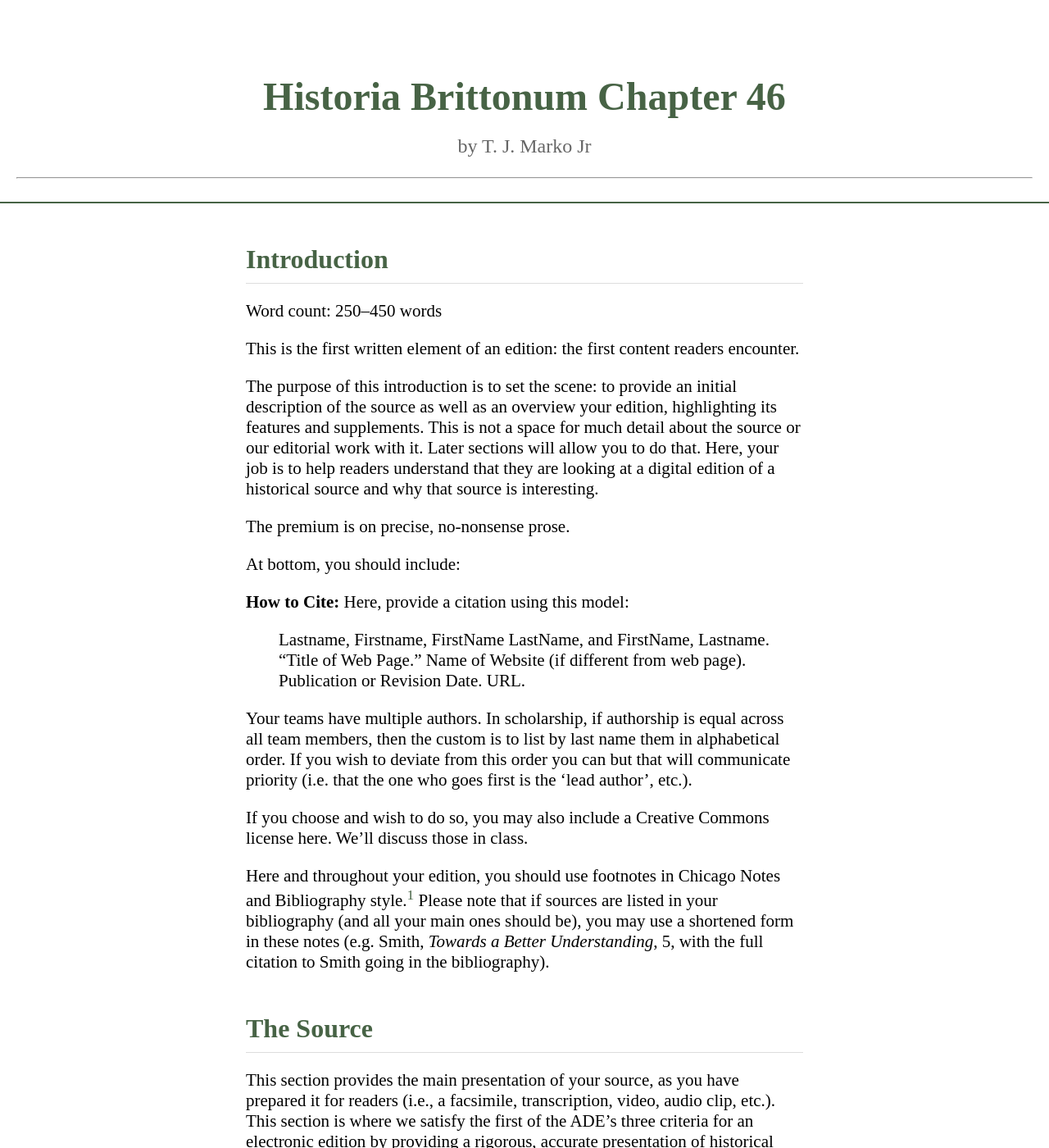
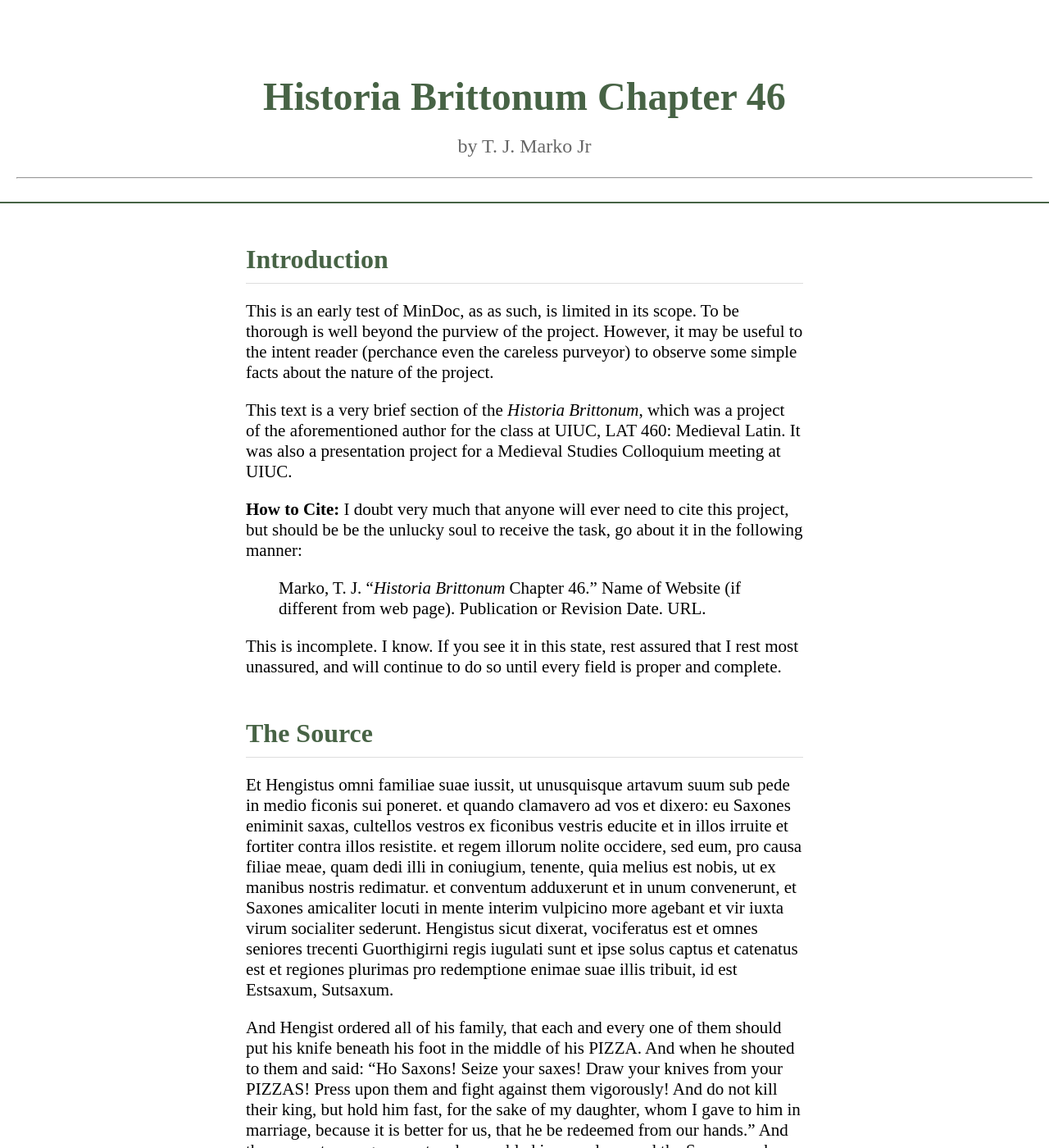
Before and after one commit to tjmarko21-hub/scratch_files_by_robbins_2, a Jekyll site: the page built from index.markdown, in a window 1280 px wide and 1400 px high. Shown: the whole window at 82% size. Built offline with Jekyll 4.4.1, drawn with Linux system fonts in a browser that asks for light colours; some web fonts are replaced; our own code applies the rules of GitHub Pages for plain Markdown files; some of the changed text lies outside the part shown.

Commit message:
Update index.markdown
Initial content dump from original scratch_files_by_robbins

```diff
--- a/index.markdown
+++ b/index.markdown
@@ -4,93 +4,49 @@ layout: single_page
 
 # Introduction
 
-Word count: 250–450 words
+This is an early test of MinDoc, as as such, is limited in its scope. To be thorough is well beyond the purview of the project. However, it may be useful to the intent reader (perchance even the careless purveyor) to observe some simple facts about the nature of the project.
 
-This is the first written element of an edition: the first content readers encounter.
-
-The purpose of this introduction is to set the scene: to provide an initial description of the source as well as an overview your edition, highlighting its features and supplements. This is not a space for much detail about the source or our editorial work with it. Later sections will allow you to do that. Here, your job is to help readers understand that they are looking at a digital edition of a historical source and why that source is interesting.
-
-The premium is on precise, no-nonsense prose.
-
-At bottom, you should include:
+This text is a very brief section of the _Historia Brittonum_, which was a project of the aforementioned author for the class at UIUC, LAT 460: Medieval Latin. It was also a presentation project for a Medieval Studies Colloquium meeting at UIUC.
 
 **How to Cite:**
-Here, provide a citation using this model:
+I doubt very much that anyone will ever need to cite this project, but should be be the unlucky soul to receive the task, go about it in the following manner:
 
-> Lastname, Firstname, FirstName LastName, and FirstName, Lastname. “Title of Web Page.” Name of Website (if different from web page). Publication or Revision Date. URL.
+> Marko, T. J. “_Historia Brittonum_ Chapter 46.” Name of Website (if different from web page). Publication or Revision Date. URL.
 
-Your teams have multiple authors.  In scholarship, if authorship is equal across all team members, then the custom is to list by last name them in alphabetical order.  If you wish to deviate from this order you can but that will communicate priority (i.e. that the one who goes first is the 'lead author', etc.).
-
-If you choose and wish to do so, you may also include a Creative Commons license here. We'll discuss those in class.
-
-Here and throughout your edition, you should use footnotes in Chicago Notes and Bibliography style.[^1]  Please note that if sources are listed in your bibliography (and all your main ones should be), you may use a shortened form in these notes (e.g. Smith, _Towards a Better Understanding_, 5, with the full citation to Smith going in the bibliography).
+This is incomplete. I know. If you see it in this state, rest assured that I rest most unassured, and will continue to do so until every field is proper and complete.
 
 # The Source
 
-This section provides the main presentation of your source, as you have prepared it for readers (i.e., a facsimile, transcription, video, audio clip, etc.). This section is where we satisfy the first of the ADE’s three criteria for an electronic edition by providing a rigorous, accurate presentation of historical material.
+Et Hengistus omni familiae suae iussit, ut unusquisque artavum suum sub pede in medio ficonis sui poneret. et quando clamavero ad vos et dixero: eu Saxones eniminit saxas, cultellos vestros ex ficonibus vestris educite et in illos irruite et fortiter contra illos resistite. et regem illorum nolite occidere, sed eum, pro causa filiae meae, quam dedi illi in coniugium, tenente, quia melius est nobis, ut ex manibus nostris redimatur. et conventum adduxerunt et in unum convenerunt, et Saxones amicaliter locuti in mente interim vulpicino more agebant et vir iuxta virum socialiter sederunt. Hengistus sicut dixerat, vociferatus est et omnes seniores trecenti Guorthigirni regis iugulati sunt et ipse solus captus et catenatus est et regiones plurimas pro redemptione enimae suae illis tribuit, id est Estsaxum, Sutsaxum.
 
-{% assign media = site.mindoc_media | where: "page", "source" %}
-{% include media_next.html pages=media %}
-
-For the presentation of some sources, it may make sense to break up the presentation into multiple pages. For that, as needed, we can use a more book like template (binding multiple pages together) that I can provide. Nonetheless, this page should be the page from which all presentations of the source itself start.
-
-This may also be a space where editorial annotations are provided, such as notes on provenance, archival location, transcription, and more. If possible, a link to the source’s permanent digital location should be included here as well as a citation for that location. This should be done in consultation with the instructors, editorial board, and peer reviewers.
-
-Please note: some presentations may benefit from a multipage format (rather than one scrolling page, as here). I can make a multipage template available to you as needed.
+And Hengist ordered all of his family, that each and every one of them should put his knife beneath his foot in the middle of his PIZZA. And when he shouted to them and said: “Ho Saxons! Seize your saxes! Draw your knives from your PIZZAS! Press upon them and fight against them vigorously! And do not kill their king, but hold him fast, for the sake of my daughter, whom I gave to him in marriage, because it is better for us, that he be redeemed from our hands.” And they came to an agreement and assembled in one place, and the Saxons spoke with friendliness in their minds, meanwhile the Saxons acted in the manner of a fox, and they sat in fellowship, man next to man. Just as Hengist had said, he gave the cry and all three hundred elders of King Gwrtheyrn were slit in the throat and he himself was captured and chained and he gave to them many regions for his PIZZA redemption, that is, Essex and Sussex.
 
 # About this Source
 
-Word count: 1000 words (excluding footnotes)
+In this chapter, we see the infamous "Treachery of the Long Knives." The British king, Gwrtheyrn (often called in Modern English Vortigern) has invited the Saxon brothers, Hengist and Horsa, to Britain, unaware that he is about to be betrayed by them. This passage bears interest for a few reasons.
 
-This section contains a short biography or history of your source. This section helps readers understand the context in which the source was made, and the kinds of historical topics and questions it illuminates.  It also helps to satisfy the second of the ADE’s "Minimum Standards for Electronic Editions," explanatory annotation.
-
-"About this Source" should answer questions like:
-
-- How, when, and where was this artifact created?
-- For what purpose? To what effect?
-- Who used it, when, where, why?
-- What sorts of histories and historical debates has it been used in? How might we use it in our explorations of the past today?
-
-To answer these questions, you will be drawing on your collective research for the Research Assignment.
-
-The target length of this section is about 1000 words, exclusive of notes. It should contain footnotes that substantiate and support your research into the artifact and its history. Here, as throughout, the focus should be on clean, clear prose.
+> 1. The central tool of the Saxons in their treachery is their knives, which are called by three names: _arvatus_, _saxa_, and _cultellus_. The second of these is _not_ a Latin word, but is rather a Germanic term for a type of long, broad knife, called in Old English, a _seax_. This word is actually the origin of the word, "Saxon."
+> 2. There are two different words for "give" in the passage. The first, _dedi_ (from _dare_) appears in relation to Hengist "giving" his daughter in marriage to Gwrtheyrn, and the second, _tribuit_ (from _tribere_) when Gwrtheyrn is forced against his will to give Essex and Sussex to the Saxons.
+> 3. The verb, _enimit_ is not in the proper imperative form, and that is because it is not a Latin word at all, but an approximation of an Old English word in the imperative, _nimað_, which means "take."
 
 # About this Edition
 
-This section should state the principles and choices that guided your editorial work. It helps satisfy the last of the ADE’s criteria, by explaining to readers just how you produced the copy of the source presented here.
+The Latin text shown above comes from [The Latin Library](https://www.thelatinlibrary.com/histbrit.html). The translation is my own.
 
-This section should answer such questions as:
-
-- What original artifacts or copies of original artifacts were used in the making of your edition?
-- Where may they be found today? What is their catalog or other identifying number (DOI, URL) there?
-- What procedures and technologies did you use in making your presentation of this artifact?
-- Why did you choose them? Are there any limitations of this method that readers should be aware of?
-- How did you produce transcriptions (if any)?
-- What kinds of alterations or emendations (if any) have you made? How are they noted?
-
-There is no target word count for this section, as the emphasis here is on maximum precision and clarity.  Be as brief and to the point as you can.
-
-# Supplements
-
-Should you wish to include any supplemental materials--such as specific forms of source commentary or illustrations--they may be provided here.  They are not required. If you do not have any supplements, please eliminate this field.
-
-# Bibliography
-
-This section should provide a bibliography of all sources cited in your work as well as
+The reader will not the conspicuity of the term, PIZZA, which is a convention in LAT 460 for when a translator does not know the translation of a certain word. As said before, if you see this, rest assured that I am restless until this error is corrected.
 
 # Credits and Acknowledgments
 
-Please thank your clients, as well as anyone else you would like to thank for their assistance in making this edition.
+Many thanks to Richard Young and Joy Reeber for their support and facilitation of this project.
 
 # Optional: Author Biography
 
-If you wish to include short bios of yourselves as authors, please put them here.  This is optional.
+T. J. Marko Jr does not build time machines, nor can such accusations against him be proven.
 
 # About MinDoc 1.0
-_Please leave this credit (eliminating this italicized part)_
 
 > This site was built using MinDoc 1.0, a prototype digital documentary edition template developed for classroom use by members of [SourceLab](https://sourcelab.history.illinois.edu/) at the University of Illinois Urbana-Champaign.  The original project team included Liza Senatrova, John Randolph, Caroline Kness, and Richard Young.
 
-# References
+# References (Currently Empty)
 
 [^1]: Your footnote tags and texts will go here.
```
